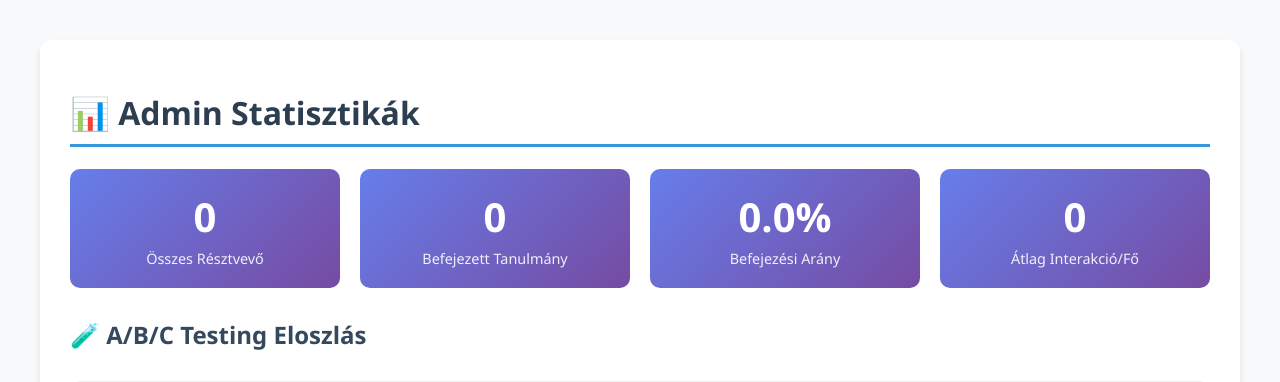
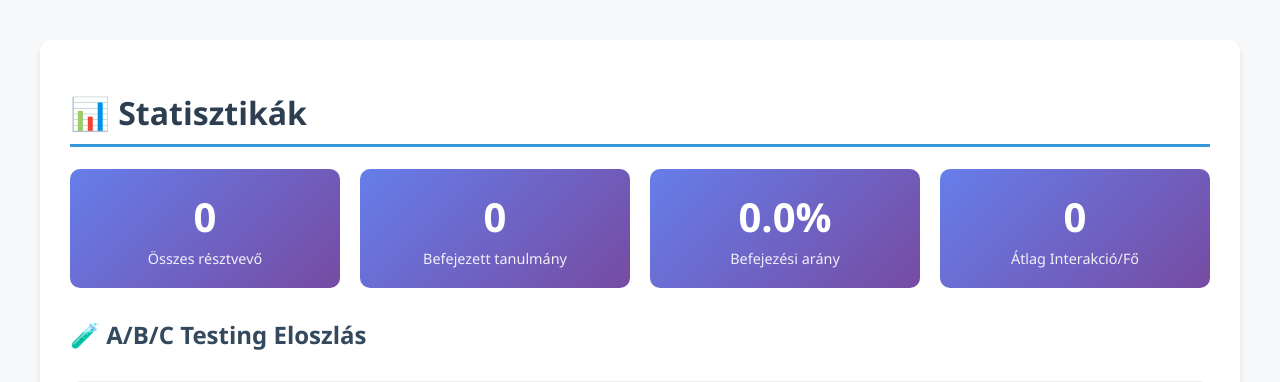
Before and after one commit to bvin81/sustainable-recipe-recommender_v4, a Flask app: page /admin/stats in a window 1280 px wide. Shown: the top 382 px of the page. Run offline with Flask 3, Linux system fonts and the light colour scheme; data that the repository does not hold is empty; some libraries are stand-ins or nearby versions.

Commit message:
Update admin_stats.html

```diff
--- a/templates/admin_stats.html
+++ b/templates/admin_stats.html
@@ -141,21 +141,21 @@
 </head>
 <body>
     <div class="container">
-        <h1>📊 Admin Statisztikák</h1>
+        <h1>📊 Statisztikák</h1>
 
         <!-- Alapstatisztikák -->
         <div class="stats-grid">
             <div class="stat-card">
                 <div class="stat-number">{{ stats.total_participants }}</div>
-                <div class="stat-label">Összes Résztvevő</div>
+                <div class="stat-label">Összes résztvevő</div>
             </div>
             <div class="stat-card">
                 <div class="stat-number">{{ stats.completed_participants }}</div>
-                <div class="stat-label">Befejezett Tanulmány</div>
+                <div class="stat-label">Befejezett tanulmány</div>
             </div>
             <div class="stat-card">
                 <div class="stat-number">{{ "%.1f"|format(stats.completion_rate * 100) }}%</div>
-                <div class="stat-label">Befejezési Arány</div>
+                <div class="stat-label">Befejezési arány</div>
             </div>
             <div class="stat-card">
                 <div class="stat-number">{{ stats.get('avg_interactions_per_user', 0)|round(1) }}</div>
```
